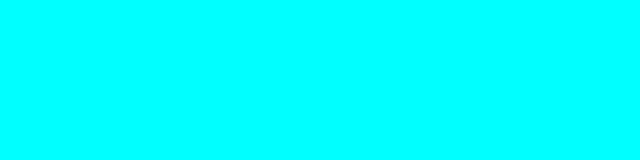
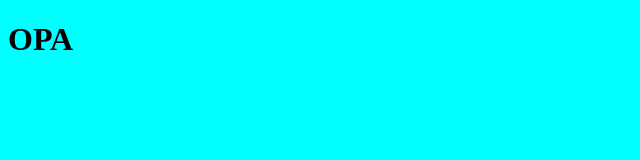
Before and after one commit to Peu255/-keyframe-css, a plain HTML site: page index.html in a window 1280 px wide. Shown: the whole page, without its empty margins (0-640 px from the left). Drawn offline with Linux system fonts and the light colour scheme.

Commit message:
carrossel version 1

```diff
--- a/index.html
+++ b/index.html
@@ -8,6 +8,6 @@
     <title>Carrossel</title>
 </head>
 <body>
-
+    <h1>OPA</h1>
 </body>
 </html>
```
